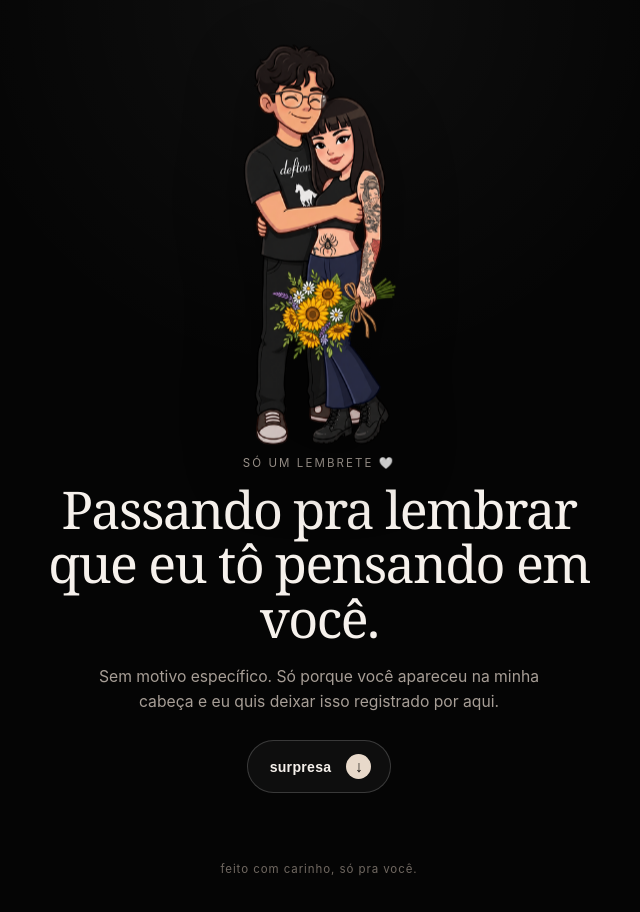
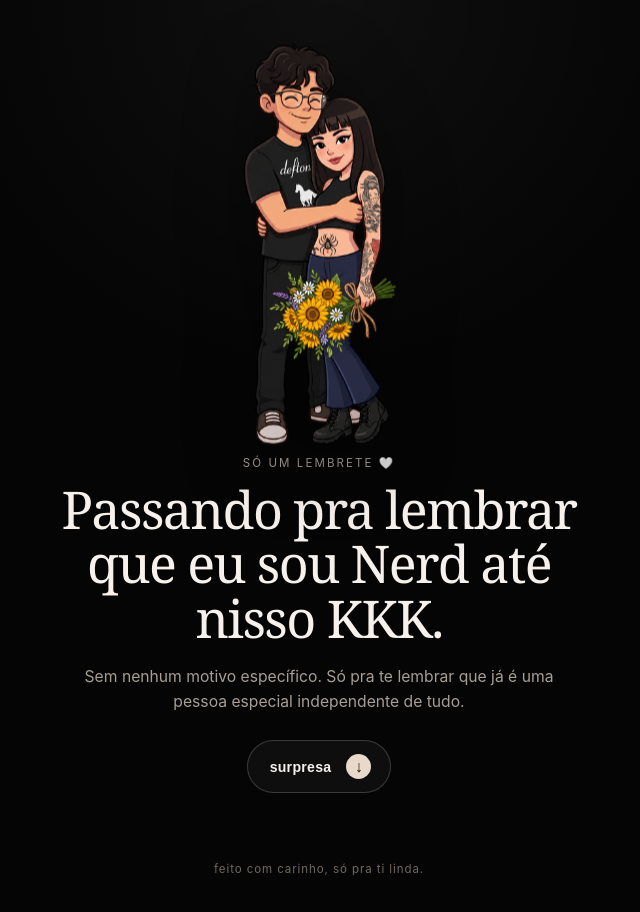
Before and after one commit to Dandradedev/momento, a plain HTML site: page index.html in a window 1280 px wide. Shown: the whole page, without its empty margins (321-961 px from the left). Drawn offline with Linux system fonts and the light colour scheme.

Commit message:
Update index.html

```diff
--- a/index.html
+++ b/index.html
@@ -20,8 +20,8 @@
 
       <div class="copy">
         <span class="eyebrow">só um lembrete 🤍</span>
-        <h1>Passando pra lembrar<br />que eu tô pensando em você.</h1>
-        <p>Sem motivo específico. Só porque você apareceu na minha cabeça e eu quis deixar isso registrado por aqui.</p>
+        <h1>Passando pra lembrar<br />que eu sou Nerd até nisso KKK.</h1>
+        <p>Sem nenhum motivo específico. Só pra te lembrar que já é uma pessoa especial independente de tudo.</p>
 
         <button id="surpriseBtn" class="surprise-btn" type="button" aria-expanded="false" aria-controls="surprise">
           <span>surpresa</span>
@@ -40,12 +40,12 @@
         <div class="surprise-text">
           <span>💙</span>
           <h2>O pequeno Miguel</h2>
-          <p>Porque qualquer coisa que tenha um pedacinho de vocês também merece um espacinho aqui.</p>
+          <p>Porque qualquer coisa que tenha um pedacinho de você também merece aparecer aqui.</p>
         </div>
       </div>
     </section>
 
-    <footer>feito com carinho, só pra você.</footer>
+    <footer>feito com carinho, só pra ti linda.</footer>
   </main>
 
   <script src="script.js"></script>
```
